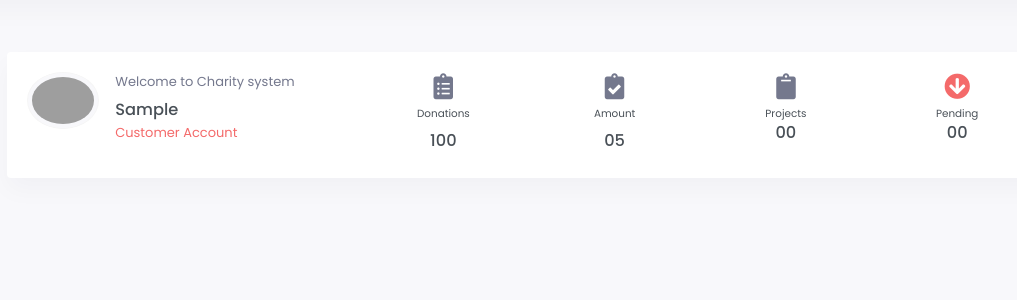
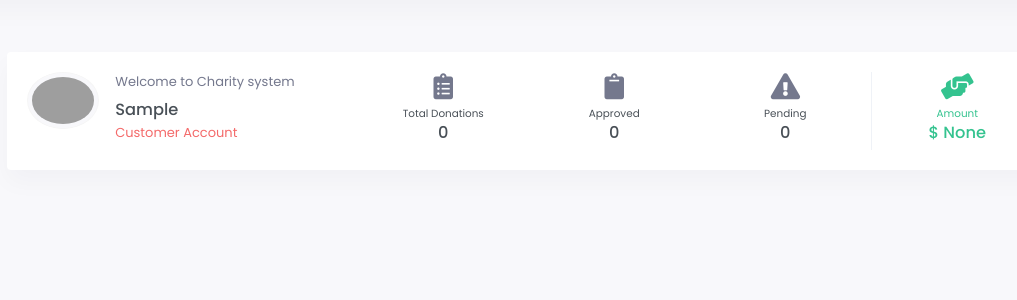
Before and after one commit to IkramKhan-DevOps/exsapp-charitymanagement, a Django app: page /c/dashboard in a window 1280 px wide. Shown: the part 123-423 px from the top of the page, without its empty margins (111-1128 px from the left). Run offline with Django 3.2, Linux system fonts and the light colour scheme; the visitor is signed in with stand-in values (Sample User, id 1); data that the repository does not hold is empty; some libraries are stand-ins or nearby versions; grey boxes are pictures that could not be loaded.

Commit message:
PROJECT: ready to serve

```diff
--- a/src/portals/customer/templates/customer/dashboard.html
+++ b/src/portals/customer/templates/customer/dashboard.html
@@ -50,17 +50,8 @@
                                             <h2 class="text-muted mb-0">
                                                 <i class="fa fa-clipboard-list"></i>
                                             </h2>
-                                            <small>Donations</small>
-                                            <h5 class="mt-2">100</h5>
-                                        </div>
-                                    </div>
-                                    <div class="col">
-                                        <div>
-                                            <h2 class="text-muted mb-0">
-                                                <i class="fa fa-clipboard-check"></i>
-                                            </h2>
-                                            <small>Amount</small>
-                                            <h5 class="mt-2">05</h5>
+                                            <small>Total Donations</small>
+                                            <h5 class="">{{ donations_count }}</h5>
                                         </div>
                                     </div>
                                     <div class="col">
@@ -68,17 +59,26 @@
                                             <h2 class="text-muted mb-0">
                                                 <i class="fa fa-clipboard"></i>
                                             </h2>
-                                            <small>Projects</small>
-                                            <h5 class="mb-0">00</h5>
+                                            <small>Approved</small>
+                                            <h5 class="mb-0">{{ donations_projects }}</h5>
                                         </div>
                                     </div>
                                     <div class="col">
                                         <div>
                                             <h2 class="text-muted mb-0">
-                                                <i class="fa fa-arrow-circle-down text-danger"></i>
+                                                <i class="fa fa-exclamation-triangle"></i>
                                             </h2>
                                             <small>Pending</small>
-                                            <h5 class="mb-0">00</h5>
+                                            <h5 class="mb-0">{{ donations_pending }}</h5>
+                                        </div>
+                                    </div>
+                                    <div class="col text-success border-left">
+                                        <div>
+                                            <h2 class="text-muted mb-0">
+                                                <i class="fa fa-hands-helping text-success"></i>
+                                            </h2>
+                                            <small>Amount</small>
+                                            <h5 class="text-success">$ {{ donations_amount_count.amount__sum }}</h5>
                                         </div>
                                     </div>
 
--- a/src/portals/customer/views.py
+++ b/src/portals/customer/views.py
@@ -1,5 +1,6 @@
 from django.contrib import messages
 from django.contrib.auth.decorators import login_required
+from django.db.models import Sum
 from django.forms import ModelForm
 from django.shortcuts import get_object_or_404, redirect, render
 from django.urls import reverse_lazy
@@ -17,6 +18,10 @@
 
     def get_context_data(self, **kwargs):
         context = super(DashboardView, self).get_context_data(**kwargs)
+        context['donations_count'] = Donation.objects.filter(user=self.request.user).count()
+        context['donations_amount_count'] = Donation.objects.filter(user=self.request.user, is_completed=True).aggregate(Sum('amount'))
+        context['donations_projects'] = Donation.objects.filter(user=self.request.user, is_completed=True).count()
+        context['donations_pending'] = Donation.objects.filter(user=self.request.user, is_completed=False).count()
         return context
 
 
```
